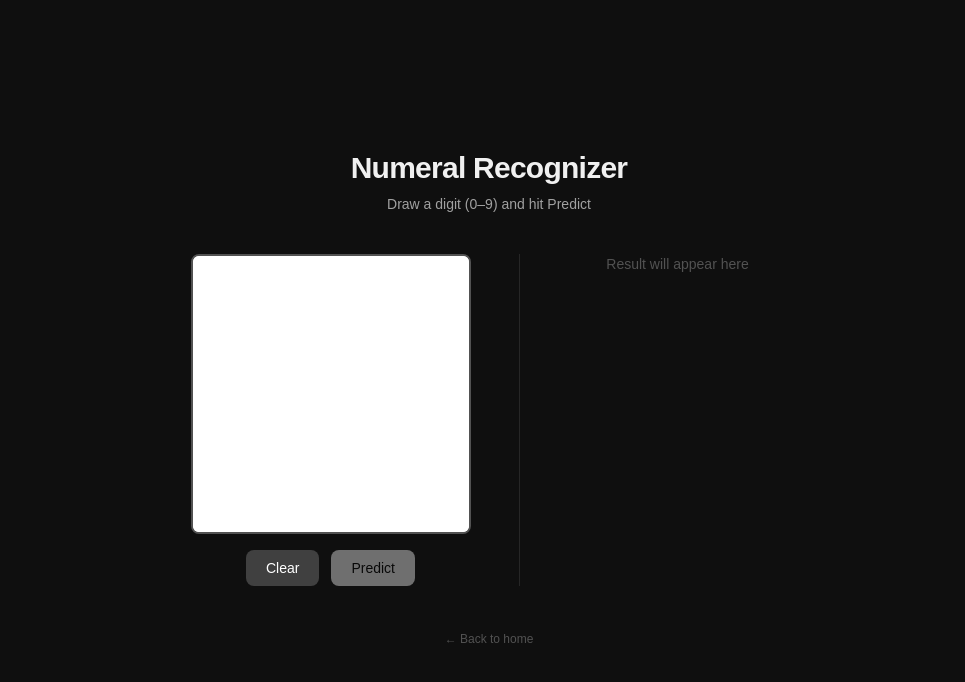
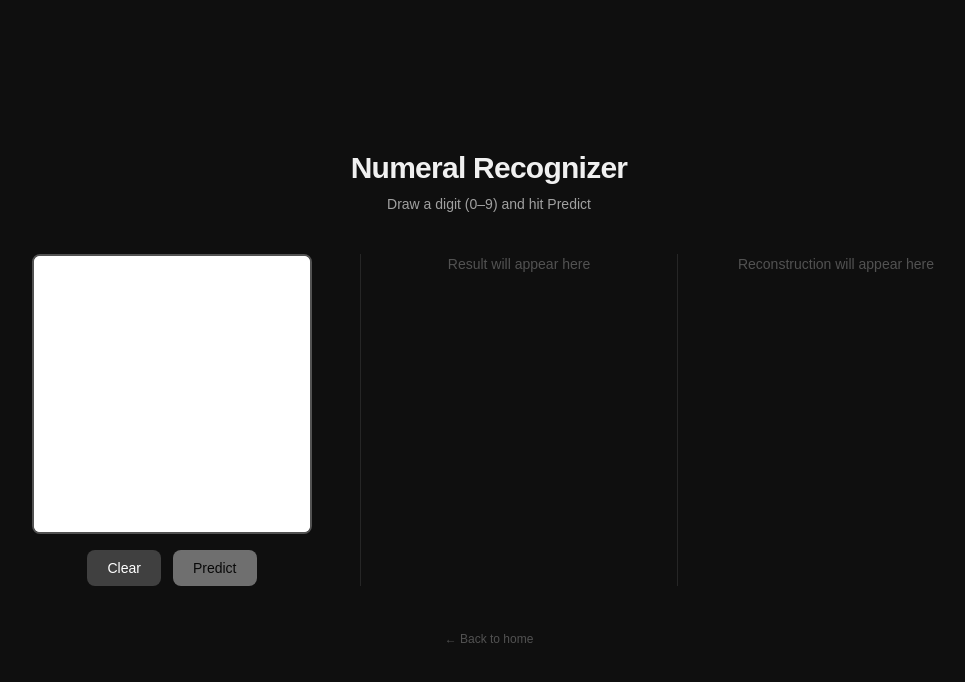
Before and after one commit to nmiklavcic/num-rec, a Next.js app in the folder frontend/: page /predictor in a window 1280 px wide. Shown: the top 682 px of the page, without its empty margins (151-1116 px from the left). Built offline with nearby package versions, Linux system fonts and the light colour scheme; no server answers.

Commit message:
Added display odwhat the predictor saw

```diff
--- a/frontend/app/predictor/page.tsx
+++ b/frontend/app/predictor/page.tsx
@@ -11,6 +11,7 @@ interface PredictionResult {
   digit: number;
   confidence: number;
   probabilities: number[];
+  reconstruction: string;
 }
 
 export default function Home() {
@@ -56,6 +57,7 @@ export default function Home() {
         <Canvas onPredict={handlePredict} isLoading={isLoading} />
 
         <div className="w-px bg-neutral-800 self-stretch hidden lg:block" />
+
         <div className="flex items-center justify-center min-w-[220px]">
           {result ? (
             <Result
@@ -73,6 +75,28 @@ export default function Home() {
             </p>
           )}
         </div>
+
+        <div className="w-px bg-neutral-800 self-stretch hidden lg:block" />
+
+        {/* Part where we display what the predictor saw */}
+        <div className="flex items-center justify-center min-w-[220px]">
+          {result ? (
+            <div className="flex flex-col items-center gap-3">
+              <p className="text-neutral-400 text-sm">Model reconstruction</p>
+              <img
+                src={result.reconstruction}
+                alt="model reconstruction"
+                width={140}
+                height={140}
+                style={{ imageRendering: "pixelated" }}
+                className="rounded border border-neutral-700"
+              />
+            </div>
+          ) : (
+            <p className="text-neutral-600 text-sm">Reconstruction will appear here</p>
+          )}
+        </div>
+
       </div>
       <div
         className="itmes-center"
```
Also changed, not shown: 2 other files (tests, documents, lock files or other folders).
